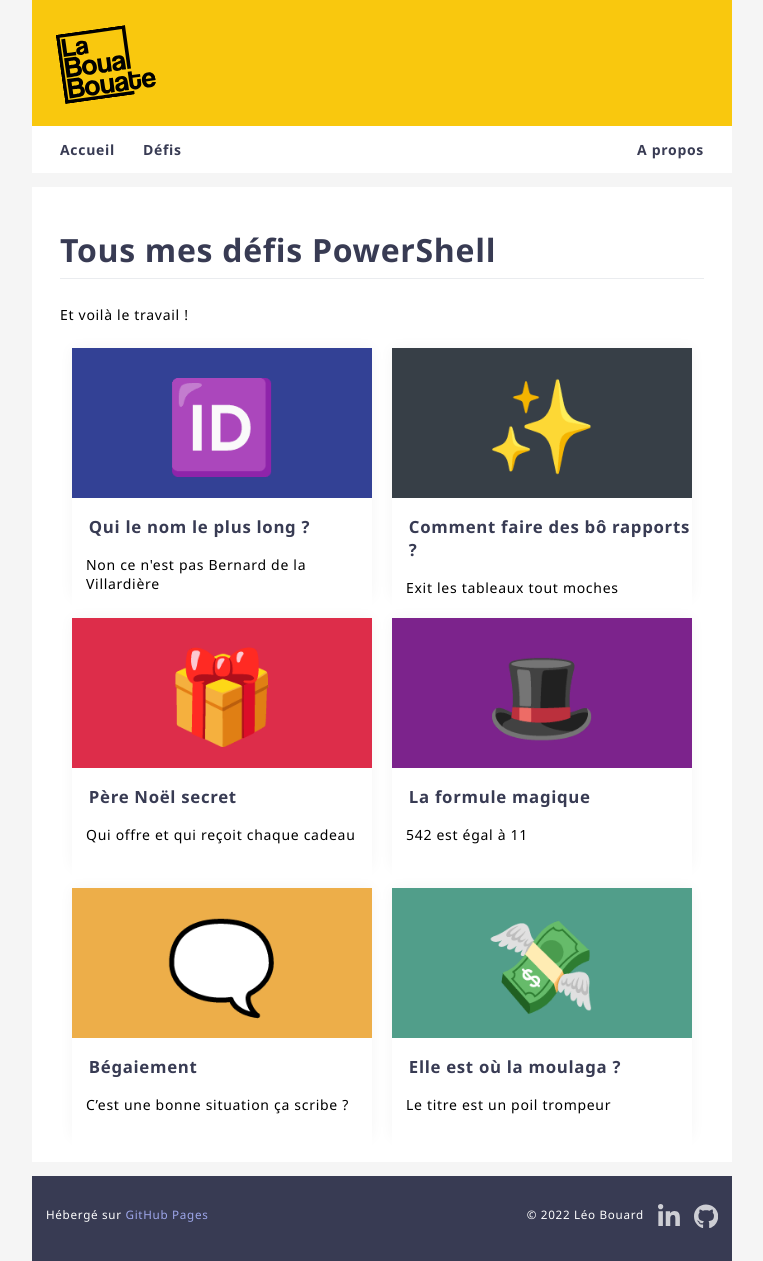
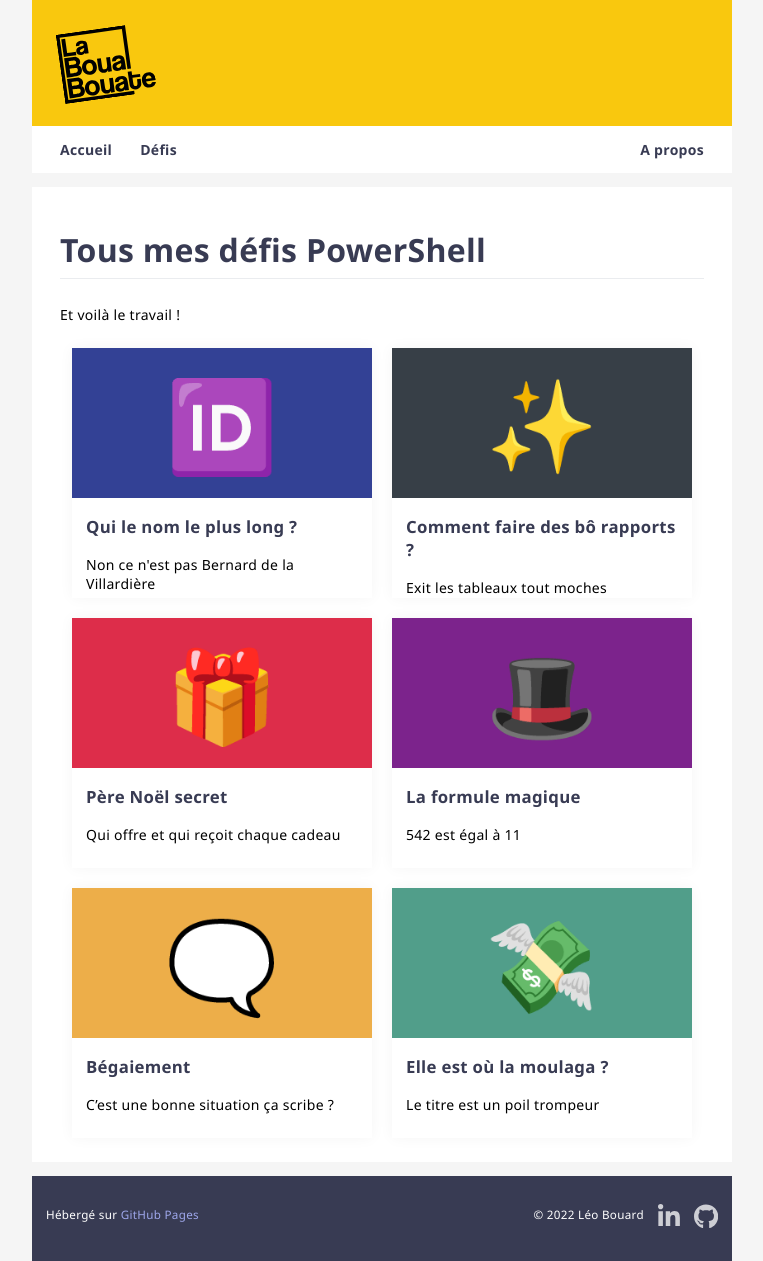
Before and after one commit to leobouard/leobouard.github.io, a Jekyll site: the page built from challenges.md, in a window 1280 px wide. Shown: the whole page, without its empty margins (258-1021 px from the left). Built offline with Jekyll 4.4.1, drawn with Linux system fonts in a browser that asks for light colours; our own code applies the rules of GitHub Pages for plain Markdown files.

Commit message:
Update style.scss

```diff
--- a/assets/css/style.scss
+++ b/assets/css/style.scss
@@ -15,7 +15,7 @@
     max-width: 700px;
     min-width: 500px;
     height: 100%;
-    letter-spacing: 0.7px;
+    letter-spacing: 0.3px;
 }
 
 body {
@@ -149,17 +149,6 @@
         justify-content: center;
     }
 
-    .posts a p {
-        font-weight: 400;
-        color: #000;
-        padding-left: 1em;
-    }
-
-    .posts a h3 {
-        color: #383b53;
-        padding-left: 1em;
-    }
-
     .card {
         margin: 10px;
         width: 300px;
@@ -186,11 +175,23 @@
         transform: scale(1.10);
     }
 
-    .posts .postInfo {
+    .postInfo {
         margin: 0;
-        background-color: #fff;
+        padding-left: 1em;
+        padding-right: 1em;
         height: 100px;
     }
+
+    .postInfo p {
+        font-weight: 400;
+        color: #000;
+    }
+
+    .postInfo h3 {
+        color: #383b53;
+    }
+
+
 
     /* --- CODE --- */
 
```
